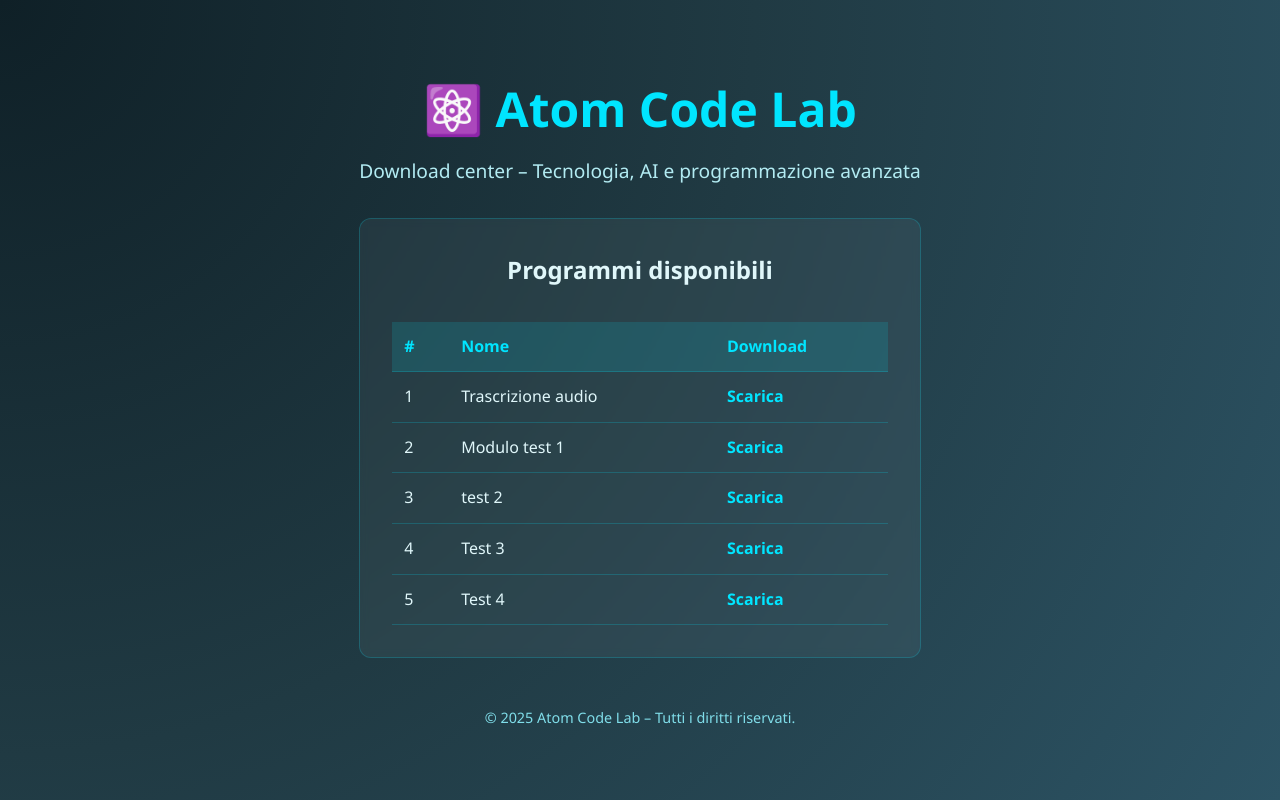
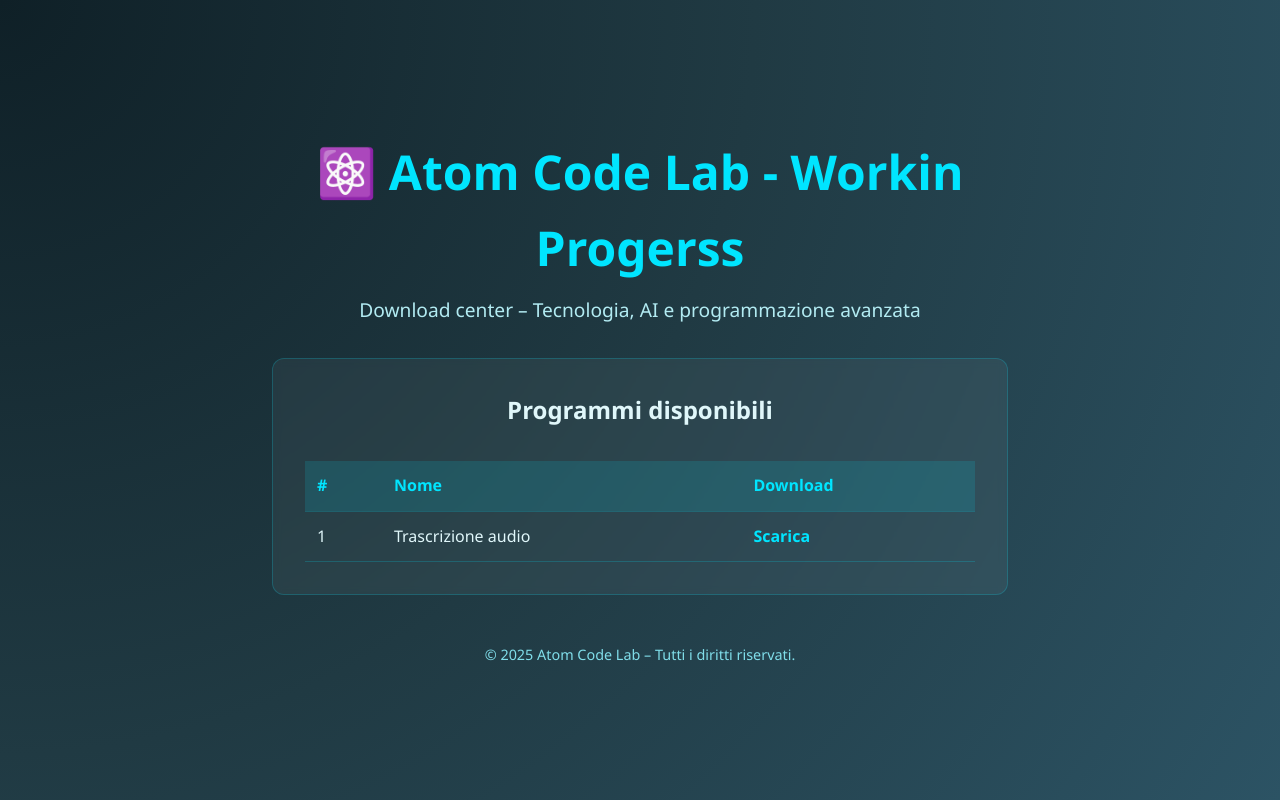
Before and after one commit to Atomjo/atom, a plain HTML site: page index.html in a window 1280 px wide. Drawn offline with Linux system fonts and the light colour scheme.

Commit message:
work in progress

```diff
--- a/index.html
+++ b/index.html
@@ -9,7 +9,7 @@
 <body>
   <div class="container">
     <header>
-      <h1>⚛️ Atom Code Lab</h1>
+      <h1>⚛️ Atom Code Lab - Workin Progerss</h1>
       <p>Download center – Tecnologia, AI e programmazione avanzata</p>
     </header>
 
@@ -30,26 +30,6 @@
               <td>Trascrizione audio</td>
               <td><a href="progetto-alpha.zip" download>Scarica</a></td>
             </tr>
-            <tr>
-              <td>2</td>
-              <td>Modulo test 1</td>
-              <td><a href="Trascrizione.zip" download>Scarica</a></td>
-            </tr>
-            <tr>
-              <td>3</td>
-              <td>test 2</td>
-              <td><a href="work in progress 1.zip" download>Scarica</a></td>
-            </tr>
-            <tr>
-              <td>4</td>
-              <td>Test 3</td>
-              <td><a href="work in progress 2.zip" download>Scarica</a></td>
-            </tr>
-            <tr>
-              <td>5</td>
-              <td>Test 4</td>
-              <td><a href="work in progress 3.zip" download>Scarica</a></td>
-            </tr>
           </tbody>
         </table>
       </section>
```
